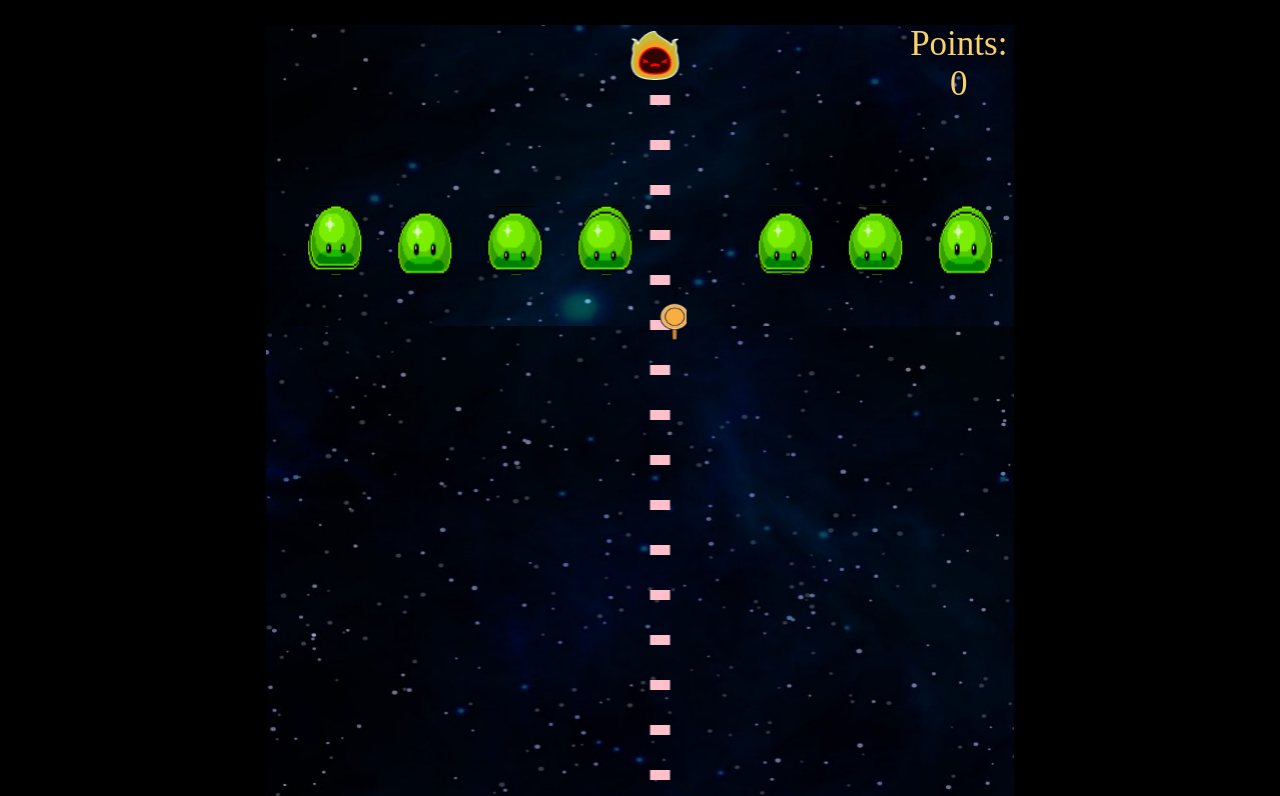
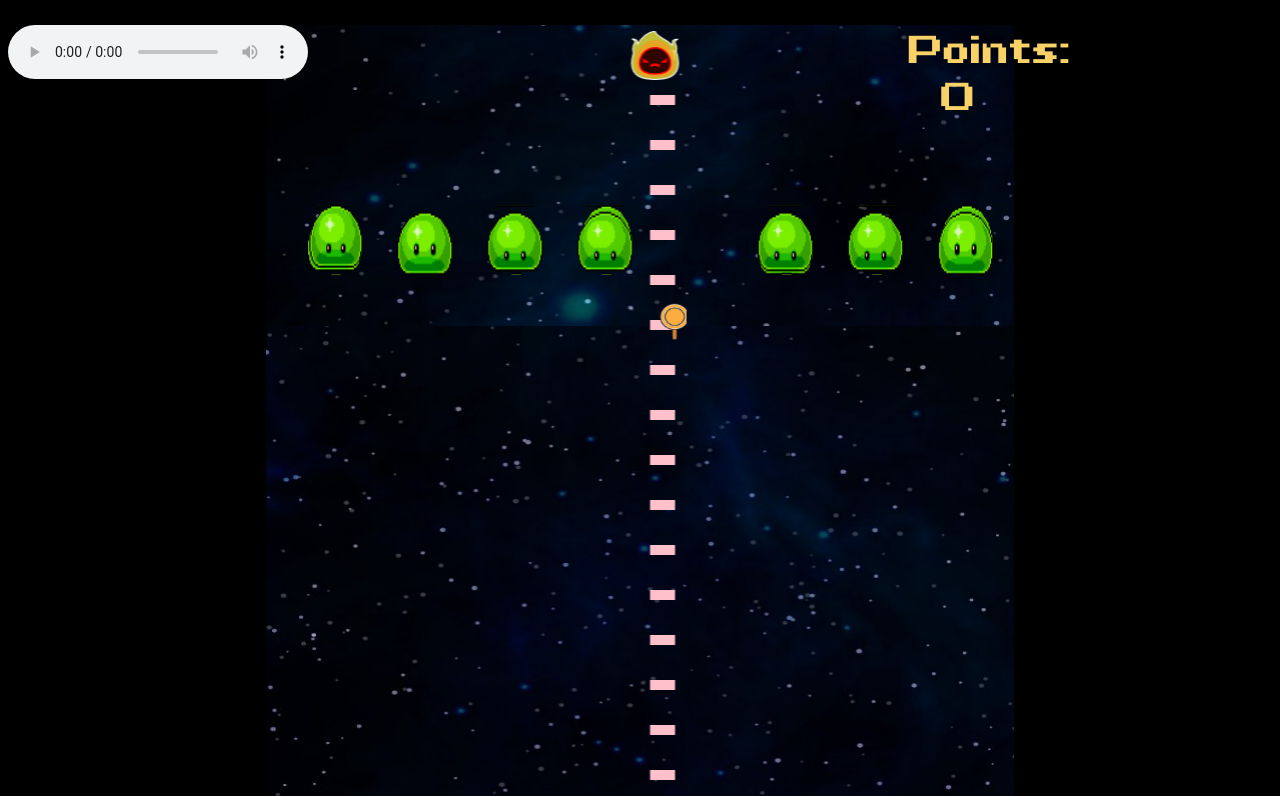
Before and after one commit to vlee13/SPACE-ZOOEY, a plain HTML site: page game.html in a window 1280 px wide. Shown: the top 796 px of the page. Drawn offline with Linux system fonts and the light colour scheme.

Commit message:
latest 6/25

```diff
--- a/game.html
+++ b/game.html
@@ -5,8 +5,10 @@
     <meta name="viewport" content="width=device-width, initial-scale=1.0" />
     <meta http-equiv="X-UA-Compatible" content="ie=edge" />
     <link rel="stylesheet" href="styles.css" />
+    <style>@font-face { font-family: gamefont; src: url("gamefont.ttf");}</style>
   </head>
   <body>
+    <audio id="audio" controls><source src="Afterburner.ogg" type="audio/ogg"></audio>
     <span class="currentScore" id="currentScore">Points: 0</span>
     <canvas id="canvas" width="747.5" height="1000"></canvas>
     <script type="text/javascript" src="js/index.js"></script>
--- a/js/index.js
+++ b/js/index.js
@@ -2,15 +2,19 @@ window.onload = (e) => {
   console.log(e);
 };
 
-// AESTHETICS
-// audio
+// TO DO:
+// audio tweek - hide audio image, loop and volume control
+// hold mouse down for shooting bullets
 // rectangles bullets to sprite bullets
-// fireball sprite
-// zooey explodes when she dies
-// get aliens to explode
+// how to pop-up window game over (not alert - makes bug)
+// css issues with all text
+
 
 // WOULD BE NICE HAVE
 // high score with friends
+// aliens and zooey explode when they die
+// audio for bullets, fireball, coin pick up, alien explode
+
 
 /*************GLOBAL********/
 
@@ -26,6 +30,8 @@ let coinImage = new Image();
 coinImage.src = "../images/coinimage.png";
 let fireballImg = new Image();
 fireballImg.src = "../images/fireball.png";
+let bulletImg = new Image();
+bulletImg.src = "../images/pinkbullet.png";
 let yPositionZooey = canvas.height - 120;
 let xPositionZooey = canvas.width / 2 - 50;
 let zWidth = 130;
@@ -40,16 +46,21 @@ let bullets = [];
 let coins = [];
 let fireballs = [];
 let currentScore = 0;
+let died = false;
+let mainAudio = document.getElementById("#audio")
+// mainAudio.loop = true;
+// mainAudio.volume = .5
 
 /*******ANIMATION***********/
 
-function animationLoop() {
+async function animationLoop() {
   animationID = window.requestAnimationFrame(animationLoop);
   ctx.clearRect(0, 50, canvas.width, canvas.height);
   ctx.drawImage(road, 0, ++canvasY, canvas.width, canvas.height);
   ctx.drawImage(road, 0, ++canvasY2, canvas.width, canvas.height);
   if (canvasY >= canvas.height) canvasY = -canvas.height;
   if (canvasY2 >= canvas.height) canvasY2 = -canvas.height;
+  if (!died)
     ctx.drawImage(
       zooey,
       imageX,
@@ -65,6 +76,9 @@ function animationLoop() {
   drawBullet();
   drawCoin();
   drawFireballs();
+  if (died) {
+    window.cancelAnimationFrame(animationID);
+  }
   detectCollision();
 }
 
@@ -118,12 +132,6 @@ function shootFireball() {
 
 function drawAlien() {
   aliens.forEach((alien) => {
-    if (alien.strength === 3) {
-      alien.color = "rgb(0,255,0)";
-    }
-    if (alien.strength === 1) {
-      alien.color = "orange";
-    }
     alien.imgYloc = (alien.imgYloc + 0.2) % 3;
     ctx.drawImage(
       alienImg,
@@ -157,10 +165,10 @@ function createAlien() {
   }
 }
 
-let currentSpeed = 4000; // the current alien speed
-let speedChange = 300; // this is how much the speed will "increase" by
+let currentSpeed = 4000;         // the current alien speed
+let speedChange = 300;           // this is how much the speed will "increase" by
 let speedChangeFrequency = 8000; // change the speed of the  aliens every 6500 secs
-let topSpeed = 400; // the fastest speed the aliens will appear
+let topSpeed = 400;              // the fastest speed the aliens will appear
 let alienInterval;
 function difficulty() {
   if (currentSpeed - speedChange >= topSpeed) {
@@ -182,12 +190,15 @@ function drawBullet() {
     ctx.fillRect(bullet.x, (bullet.y -= 15), bullet.width, bullet.height);
   });
 }
-function shootBullets() {
+
+canvas.onclick = shootBullets
+
+function shootBullets(e) {
   let bullet = {
     x: xPositionZooey + 120 / 2,
     y: yPositionZooey,
     color: "pink",
-    width: 20,
+    width: 25,
     height: 10,
   };
   bullets.push(bullet);
@@ -238,7 +249,7 @@ function detectCollision() {
         }
         bullets.splice(j, 1);
       }
-      // if(obs.y >canvas.height +1000){
+      // if(obs.y >canvas.height +600){
       //   aliens.splice(i,1)
       // }
       if (bullet.y < 0) {
@@ -252,19 +263,7 @@ function detectCollision() {
       yPositionZooey < obs.y + obs.height &&
       yPositionZooey + zHeight > obs.y
     ) {
-      ctx.clearRect(xPositionZooey, yPositionZooey, zWidth, zHeight);
-      ctx.drawImage(
-        road,
-        xPositionZooey,
-        yPositionZooey,
-        canvas.width,
-        canvas.height
-      );
-      console.log("collision");
-      window.cancelAnimationFrame(animationID);
-      // alert("You were eaten by aliens");
-      // window.location.href = "index.html";
-      // location.reload()
+      died = true
     }
   });
 
@@ -275,18 +274,7 @@ function detectCollision() {
       yPositionZooey < fireball.y + fireball.height &&
       yPositionZooey + zHeight > fireball.y
     ) {
-      ctx.clearRect(xPositionZooey, yPositionZooey, zWidth, zHeight);
-      ctx.drawImage(
-        road,
-        xPositionZooey,
-        yPositionZooey,
-        canvas.width,
-        canvas.height
-      );
-      window.cancelAnimationFrame(animationID);
-      // alert("Fireball killed you!");
-      // // window.location.href = "index.html";
-      // location.reload()
+      died = true;
     }
   });
 
@@ -299,7 +287,7 @@ function detectCollision() {
     ) {
       console.log("got coin");
       coins.splice(k, 1);
-      currentScore++;
+      currentScore+=10;
       document.querySelector(
         "#currentScore"
       ).innerHTML = `Points: ${currentScore}`;
--- a/pageone.css
+++ b/pageone.css
@@ -3,7 +3,7 @@ body, html, main {
 }
 
 html {
-    font-family: Arial, Helvetica, sans-serif;
+    font-family: "gamefont", Arial, sans-serif;
     font-size: 20px;
 }
 
@@ -25,7 +25,7 @@ html {
     justify-content: center;
     align-items: center;
     z-index: 5;
-    margin: 200px 0px auto 650px
+    margin: 200px 0px auto 550px
 }
 
 #highscores ul {
@@ -39,14 +39,14 @@ html {
     z-index: 2;
     list-style-type: none;
     font-weight: bolder;
-    margin: 100px auto auto -150px
+    margin: 100px auto auto -190px
 }
 
 
 
 .startBtn {
     background-color: rgb(34, 185, 34);
-    margin: 700px auto auto 880px;
+    margin: 730px auto auto 900px;
     padding: 20px 35px;
     font-size: 20px;
     font-weight: bolder;
@@ -57,4 +57,5 @@ html {
     justify-content: center;
     align-items: center;
     z-index: 3;
+    font-family: "gamefont", Arial, sans-serif;
 }
--- a/styles.css
+++ b/styles.css
@@ -1,3 +1,7 @@
+html {
+  font-family: "gamefont", Arial, sans-serif;
+}
+
 body{
     overflow:hidden;
     background-color: black;
@@ -24,3 +28,8 @@ body{
   left: 71%;
   top: 3%;
 }
+
+#audio {
+  position: absolute;
+
+}
```
Also changed, not shown: index.html (+1 -0 lines), crystal radio kit.ttf (added), gamefont.ttf (added), images/bullets.png (deleted), images/pinkbullet.png (added), images/zooey-bullet.png (added), 1 other file. Lines whose indentation alone changed are shown as unchanged.
